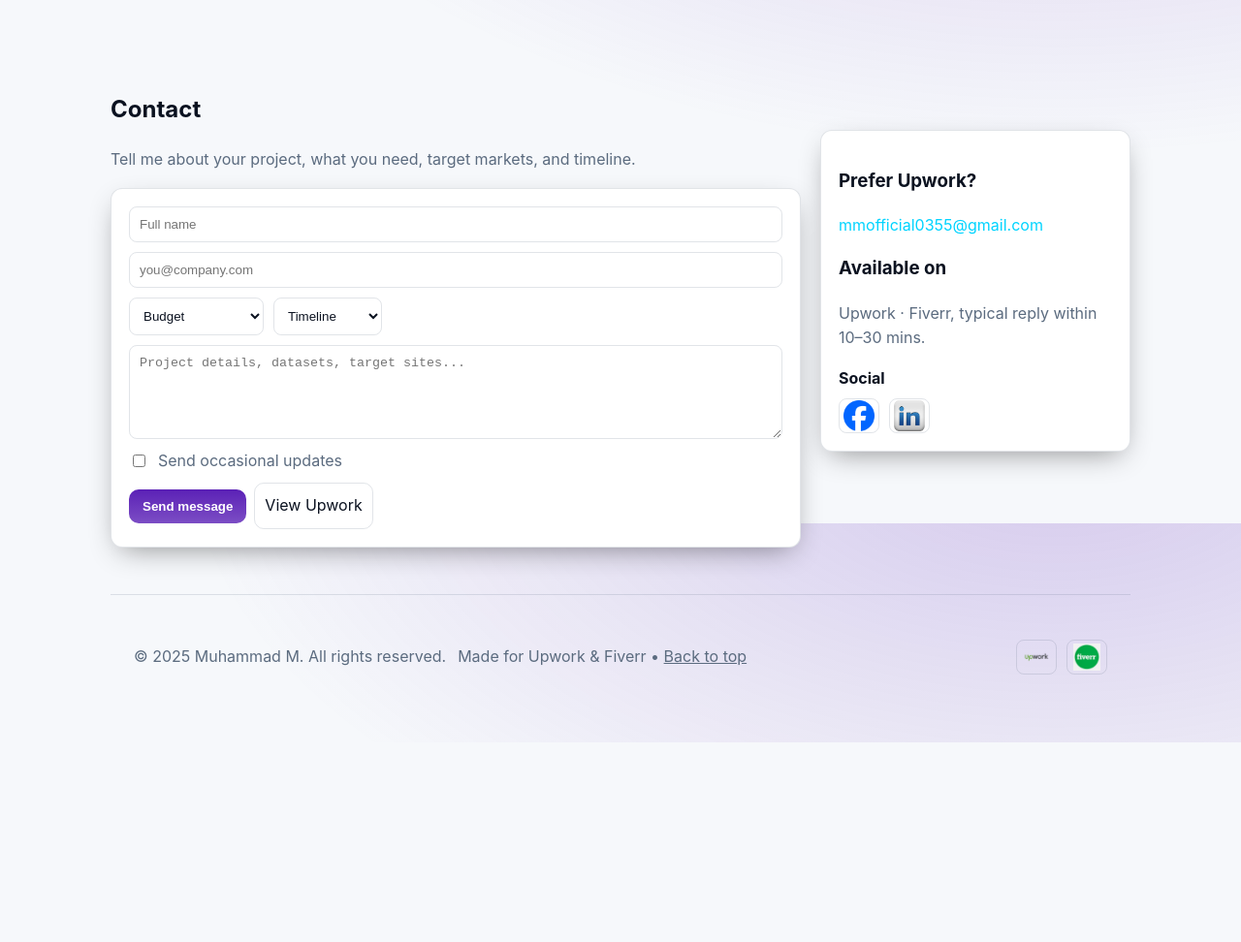
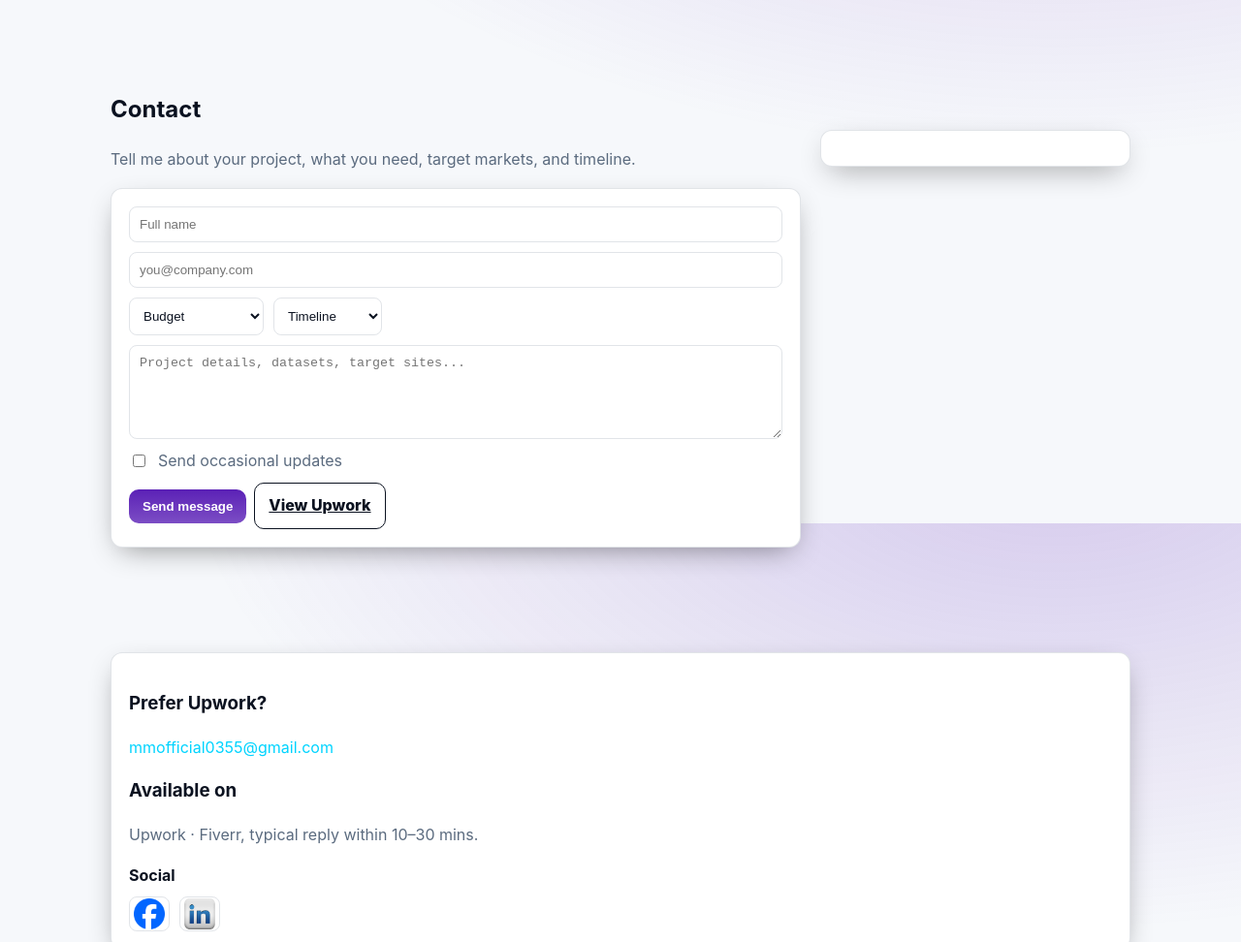
Before and after one commit to MMKhokhar/My-Portfolio, a plain HTML site: page index.html in a window 1280 px wide. Shown: the part 4260-5232 px from the top of the page at 97% size. Before the commit the page ends 5026 px from the top, so only its background shows below. Drawn offline with Linux system fonts and the light colour scheme.

Commit message:
Update index.html

```diff
--- a/index.html
+++ b/index.html
@@ -431,7 +431,6 @@ calculateROI();
         </figure>
       </div>
     </section>
-<!-- Contact -->
 <section id="contact" aria-labelledby="contact-h">
   <div style="display:flex;justify-content:space-between;gap:20px;align-items:flex-start;flex-wrap:wrap">
 
@@ -442,17 +441,15 @@ calculateROI();
         Tell me about your project, what you need, target markets, and timeline.
       </p>
 
-      <!-- ✅ Fixed Formspree-integrated form -->
-      <form id="contactForm" class="card" action="https://formspree.io/f/mdkdqnka" method="POST" novalidate>
+      <form id="contactForm" class="card"
+            action="https://formspree.io/f/mdkdqnka"
+            method="POST"
+            novalidate>
         <div style="display:grid;gap:10px">
 
-          <!-- Full Name -->
           <input id="name" name="name" type="text" placeholder="Full name" required />
-
-          <!-- Email -->
           <input id="email" name="email" type="email" placeholder="you@company.com" required />
 
-          <!-- Budget & Timeline -->
           <div class="inline" style="display:flex;gap:10px;flex-wrap:wrap">
             <select id="budget" name="budget" required>
               <option value="">Budget</option>
@@ -462,7 +459,6 @@ calculateROI();
               <option value="$3,000 – $5,000">$3,000 – $5,000</option>
               <option value="Other">Other</option>
             </select>
-
             <select id="timeline" name="timeline" required>
               <option value="">Timeline</option>
               <option value="ASAP">ASAP</option>
@@ -471,31 +467,43 @@ calculateROI();
             </select>
           </div>
 
-          <!-- Project Details -->
-          <textarea id="message" name="message" rows="5" placeholder="Project details, datasets, target sites..." minlength="20" required></textarea>
+          <textarea id="message" name="message" rows="5"
+                    placeholder="Project details, datasets, target sites..."
+                    minlength="20" required></textarea>
 
-          <!-- Updates Checkbox -->
           <div style="display:flex;gap:10px;align-items:center">
             <input type="checkbox" id="subscribe" name="subscribe" value="Yes" />
             <label for="subscribe" style="color:var(--muted)">Send occasional updates</label>
           </div>
 
-          <!-- Honeypot (spam protection) -->
+          <!-- Anti-spam honeypot -->
           <input type="text" name="_gotcha" style="display:none" tabindex="-1" autocomplete="off" />
 
           <!-- Optional subject -->
           <input type="hidden" name="_subject" value="New inquiry from portfolio site" />
 
-          <!-- Buttons -->
           <div style="display:flex;gap:8px;align-items:center">
             <button type="submit" class="cta" id="submitBtn">Send message</button>
-            <a href="https://www.upwork.com/freelancers/~yourprofile" target="_blank" id="dmUpwork" style="background:transparent;border:1px solid color-mix(in oklab,var(--muted),transparent 82%);padding:10px;border-radius:10px;color:var(--text);text-decoration:none">View Upwork</a>
+            <a href="https://www.upwork.com/freelancers/~yourprofile"
+               target="_blank"
+               class="cta"
+               style="background:transparent;border:1px solid; color:var(--text);">
+              View Upwork
+            </a>
           </div>
 
           <div id="formStatus" style="color:var(--muted);display:none" aria-live="polite"></div>
         </div>
       </form>
     </div>
+
+    <!-- Side Card (unchanged) -->
+    <aside class="card" style="min-width:260px;flex:0 0 320px;margin-top:60px">
+      <!-- ... keep your side content as is ... -->
+    </aside>
+  </div>
+</section>
+
 
     <!-- Side Card -->
     <aside class="card" style="min-width:260px;flex:0 0 320px;margin-top:60px">
```
